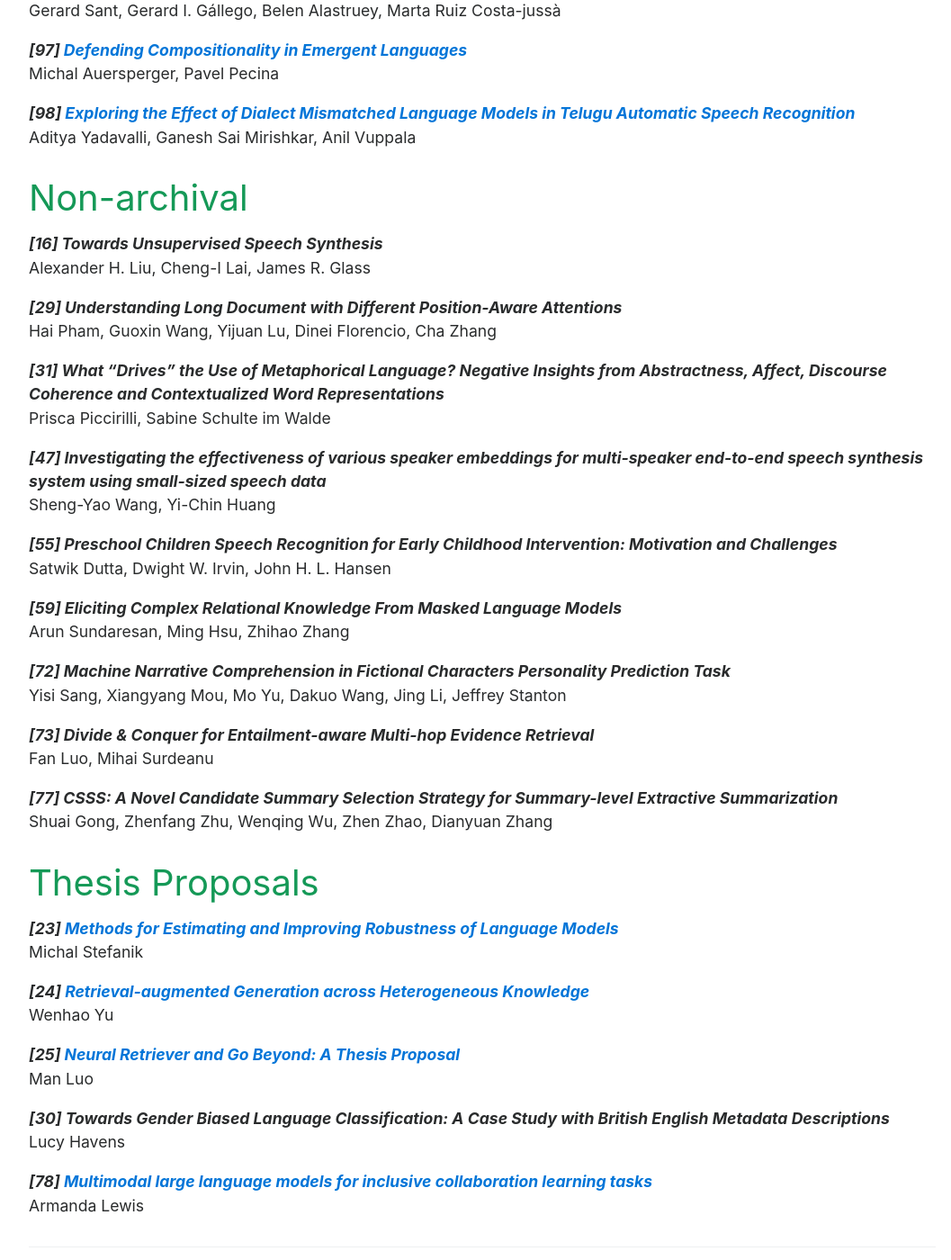
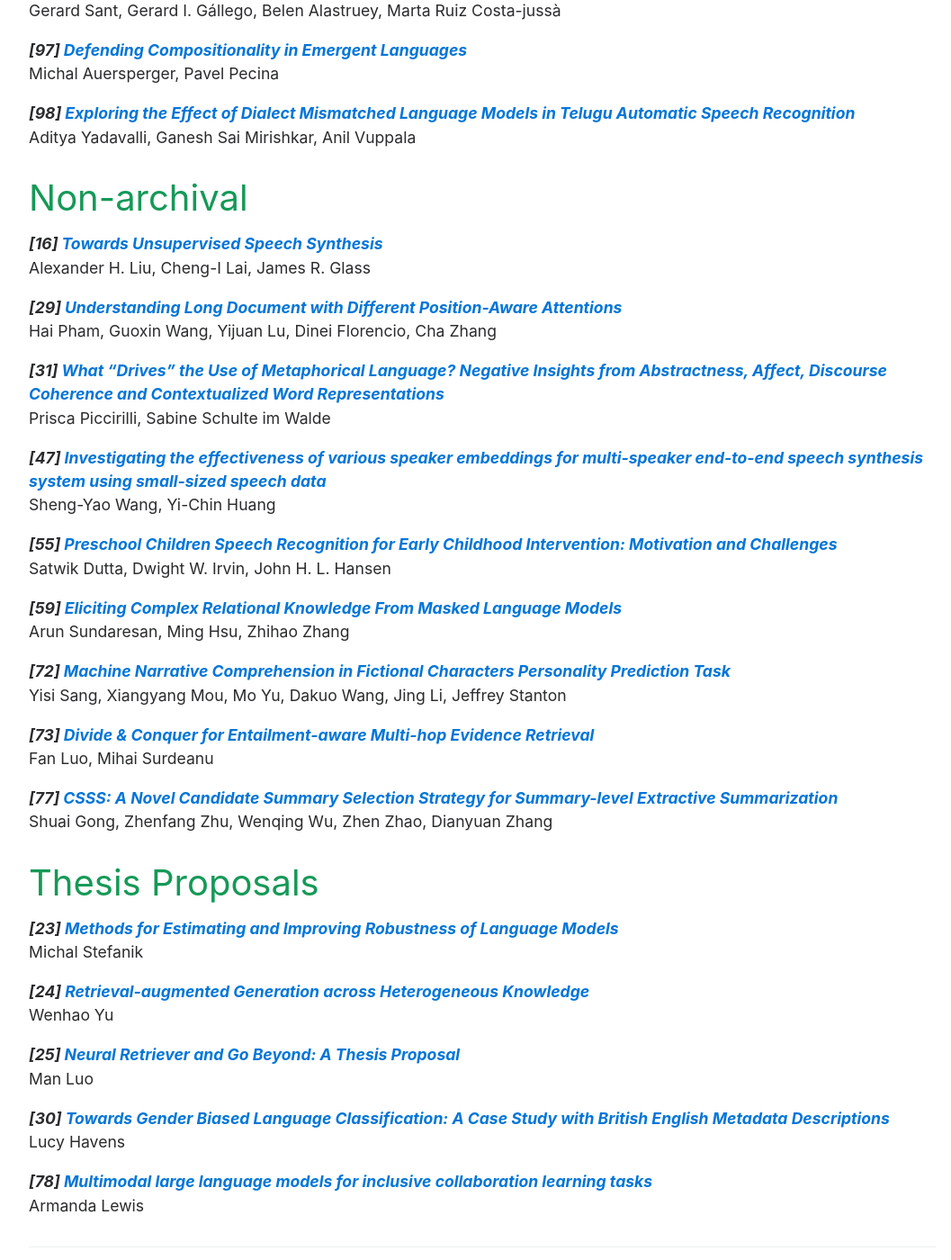
Before and after one commit to naacl2022-srw/naacl2022-srw.github.io, a Jekyll site: the page built from accepted.md, in a window 1280 px wide and 1400 px high, scrolled down 2765 px. Shown: the whole window at 90% size, without its empty margins (104-1161 px from the left). Built offline with Jekyll 4.4.1, drawn with Linux system fonts in a browser that asks for light colours; part of the change alters nothing that is shown.

```diff
--- a/accepted.md
+++ b/accepted.md
@@ -140,40 +140,40 @@ Aditya Yadavalli, Ganesh Sai Mirishkar, Anil Vuppala
 # Non-archival
 
 
-***[16] Towards Unsupervised Speech Synthesis***\
+***[16] [Towards Unsupervised Speech Synthesis](non_arch_papers/16.pdf)***\
 Alexander H. Liu, Cheng-I Lai, James R. Glass
 
 
-***[29] Understanding Long Document with Different Position-Aware Attentions***\
+***[29] [Understanding Long Document with Different Position-Aware Attentions](non_arch_papers/29.pdf)***\
 Hai Pham, Guoxin Wang, Yijuan Lu, Dinei Florencio, Cha Zhang
 
 
-***[31] What “Drives” the Use of Metaphorical Language? Negative Insights from Abstractness, Affect, Discourse Coherence and Contextualized Word Representations***\
+***[31] [What “Drives” the Use of Metaphorical Language? Negative Insights from Abstractness, Affect, Discourse Coherence and Contextualized Word Representations](non_arch_papers/31.pdf)***\
 Prisca Piccirilli, Sabine Schulte im Walde
 
 
-***[47] Investigating the effectiveness of various speaker embeddings for multi-speaker end-to-end speech
-synthesis system using small-sized speech data***\
+***[47] [Investigating the effectiveness of various speaker embeddings for multi-speaker end-to-end speech
+synthesis system using small-sized speech data](non_arch_papers/47.pdf)***\
 Sheng-Yao Wang, Yi-Chin Huang
 
 
-***[55] Preschool Children Speech Recognition for Early Childhood Intervention: Motivation and Challenges***\
+***[55] [Preschool Children Speech Recognition for Early Childhood Intervention: Motivation and Challenges](non_arch_papers/55.pdf)***\
 Satwik Dutta, Dwight W. Irvin, John H. L. Hansen
 
 
-***[59] Eliciting Complex Relational Knowledge From Masked Language Models***\
+***[59] [Eliciting Complex Relational Knowledge From Masked Language Models](non_arch_papers/59.pdf)***\
 Arun Sundaresan, Ming Hsu, Zhihao Zhang
 
 
-***[72] Machine Narrative Comprehension in Fictional Characters Personality Prediction Task***\
+***[72] [Machine Narrative Comprehension in Fictional Characters Personality Prediction Task](non_arch_papers/72.pdf)***\
 Yisi Sang, Xiangyang Mou, Mo Yu, Dakuo Wang, Jing Li, Jeffrey Stanton
 
 
-***[73] Divide & Conquer for Entailment-aware Multi-hop Evidence Retrieval***\
+***[73] [Divide & Conquer for Entailment-aware Multi-hop Evidence Retrieval](non_arch_papers/73.pdf)***\
 Fan Luo, Mihai Surdeanu
 
 
-***[77] CSSS: A Novel Candidate Summary Selection Strategy for Summary-level Extractive Summarization***\
+***[77] [CSSS: A Novel Candidate Summary Selection Strategy for Summary-level Extractive Summarization](non_arch_papers/77.pdf)***\
 Shuai Gong, Zhenfang Zhu, Wenqing Wu, Zhen Zhao, Dianyuan Zhang
 
 
@@ -192,7 +192,7 @@ Wenhao Yu
 Man Luo
 
 
-***[30] Towards Gender Biased Language Classification: A Case Study with British English Metadata Descriptions***\
+***[30] [Towards Gender Biased Language Classification: A Case Study with British English Metadata Descriptions](non_arch_papers/30.pdf)***\
 Lucy Havens
 
 
```
